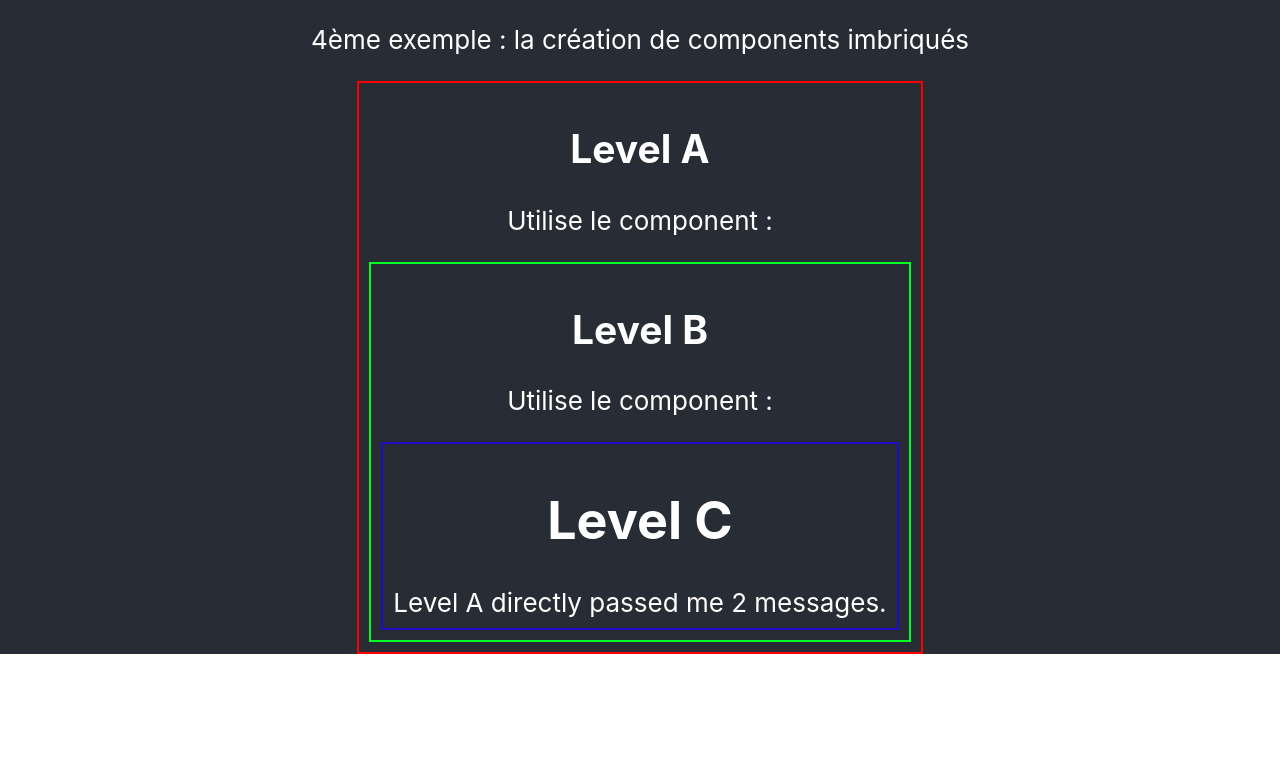
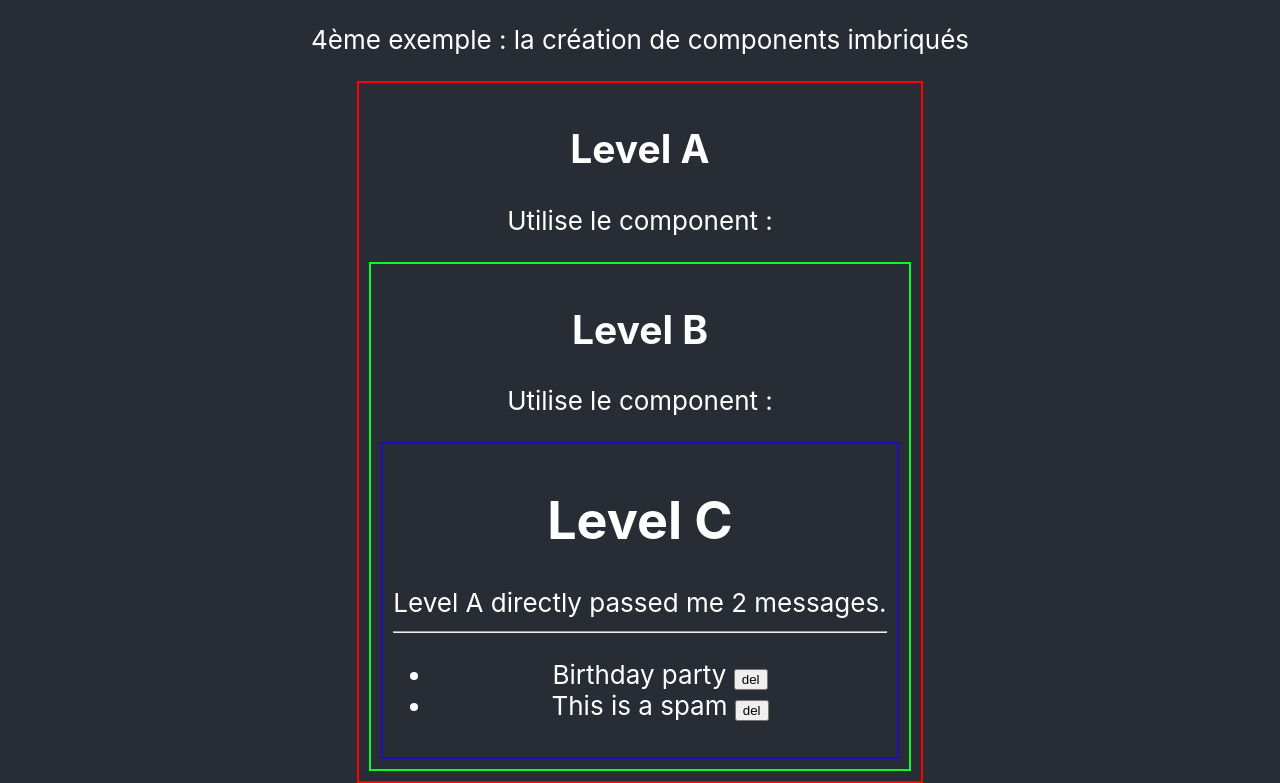
Before and after one commit to julie-j-code/revisions-react-hooks, a React (Create React App) app: page / in a window 1280 px wide. Shown: the part 966-1749 px from the top of the page. Before the commit the page ends 1620 px from the top, so only its background shows below. Built offline with nearby package versions, Linux system fonts and the light colour scheme; no server answers.

Commit message:
Passer des données complexes via le context et utiliser une fonction provenant du context

```diff
--- a/src/components/LevelC.js
+++ b/src/components/LevelC.js
@@ -2,12 +2,22 @@ import React, { useContext } from 'react';
 import { MailContext } from './contexts/MailContext';
 
 const LevelC = () => {
-  const messages = useContext(MailContext);
+  const {messages, deleteMessage} = useContext(MailContext);
   return (
     <div className="level-c">
       <h1>Level C</h1>
       <div>
         Level A directly passed me {messages.length} messages.
+        <hr/>
+        {
+          messages.length > 0 ? (
+            <ul>
+              { messages.map(msg => <li key={msg.id}>{msg.title} <button onClick={() => deleteMessage(msg)}>del</button></li>)}
+            </ul>
+          ) : (
+            <h3>no message</h3>
+          )
+        }
       </div>
     </div>
   );
--- a/src/components/contexts/MailContext.js
+++ b/src/components/contexts/MailContext.js
@@ -8,8 +8,17 @@ const MailContextProvider = (props) => {
     { id: 2, title: "This is a spam", content: "We want to sell you something"}
   ]);
 
+  const deleteMessage = (message) => {
+    // si l'id du message couramment itéré
+    // est différent de l'id passé en paramètre
+    // on garde ce message
+    setMessages(messages.filter(msg => msg.id !== message.id));
+  };
+
   return (
-    <MailContext.Provider value={ messages}>
+    // on passe maintenant à value un objet
+    // {messages : messages, deleteMessage : deleteMessage}
+    <MailContext.Provider value={{ messages, deleteMessage}}>
       {props.children}
     </MailContext.Provider>
   );
```
